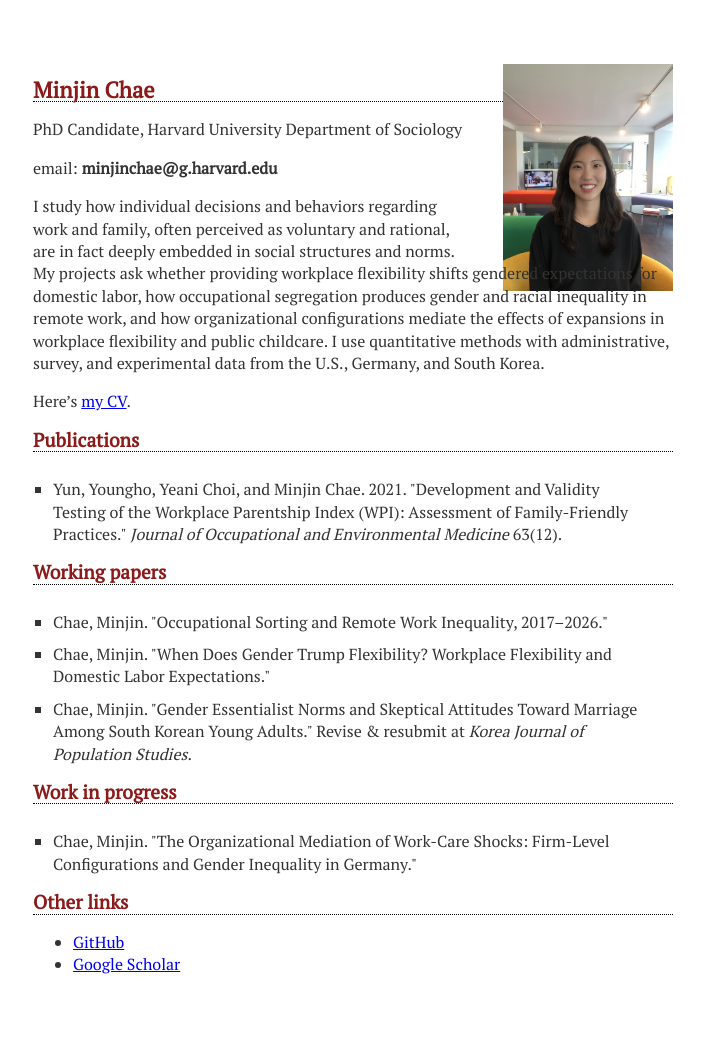
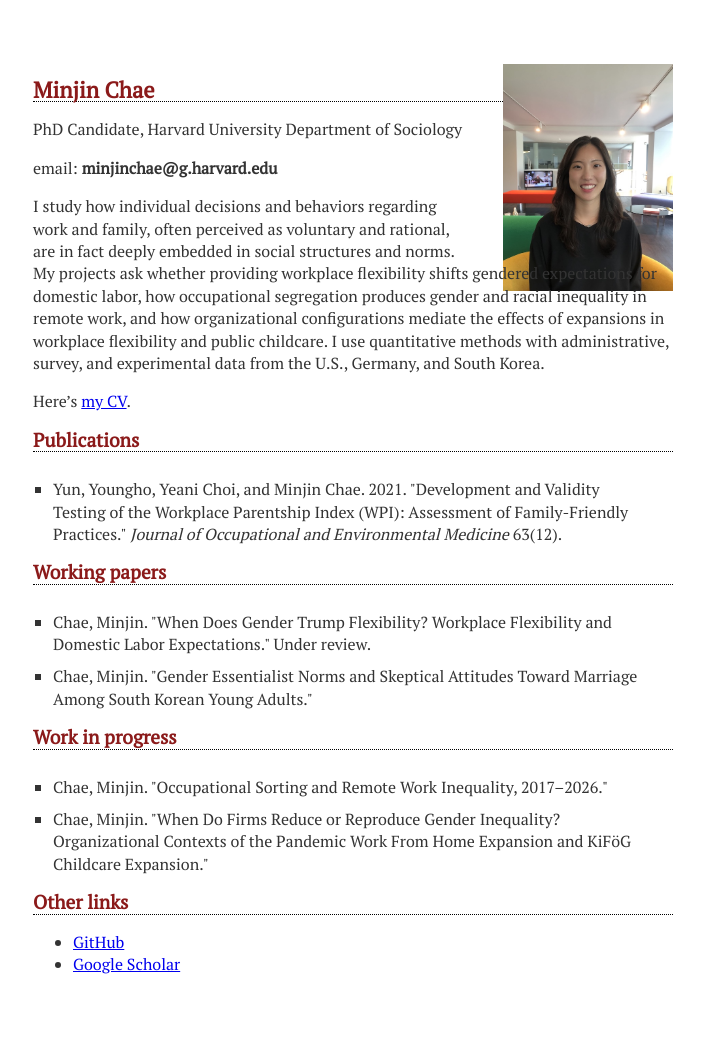
Before and after one commit to chaeminjin/chaeminjin.github.io, a Jekyll site: the page built from index.md, in a window 1280 px wide. Shown: the whole page, without its empty margins (287-991 px from the left). Built offline with Jekyll 4.4.1, drawn with Linux system fonts in a browser that asks for light colours.

Commit message:
Reorganize papers, update Education degrees, update German paper title
Move flexibility paper to Working papers (under review). Move WFH paper
to Work in progress. Drop R&R note from Korean paper. Update German
paper title to its current form. Split BBA from BA in undergraduate
education entry.

Co-Authored-By: Claude Opus 4.7 (1M context) <noreply@anthropic.com>

```diff
--- a/index.md
+++ b/index.md
@@ -26,15 +26,15 @@ Here's [my CV](Chae_CV.pdf).
 ## Working papers
 
 <ul class="publications">
-  <li>Chae, Minjin. "Occupational Sorting and Remote Work Inequality, 2017&ndash;2026."</li>
-  <li>Chae, Minjin. "When Does Gender Trump Flexibility? Workplace Flexibility and Domestic Labor Expectations."</li>
-  <li>Chae, Minjin. "Gender Essentialist Norms and Skeptical Attitudes Toward Marriage Among South Korean Young Adults." Revise &amp; resubmit at <i>Korea Journal of Population Studies</i>.</li>
+  <li>Chae, Minjin. "When Does Gender Trump Flexibility? Workplace Flexibility and Domestic Labor Expectations." Under review.</li>
+  <li>Chae, Minjin. "Gender Essentialist Norms and Skeptical Attitudes Toward Marriage Among South Korean Young Adults."</li>
 </ul>
 
 ## Work in progress
 
 <ul class="publications">
-  <li>Chae, Minjin. "The Organizational Mediation of Work-Care Shocks: Firm-Level Configurations and Gender Inequality in Germany."</li>
+  <li>Chae, Minjin. "Occupational Sorting and Remote Work Inequality, 2017&ndash;2026."</li>
+  <li>Chae, Minjin. "When Do Firms Reduce or Reproduce Gender Inequality? Organizational Contexts of the Pandemic Work From Home Expansion and KiF&ouml;G Childcare Expansion."</li>
 </ul>
 
 ## Other links
```
Also changed, not shown: 2 other files.
